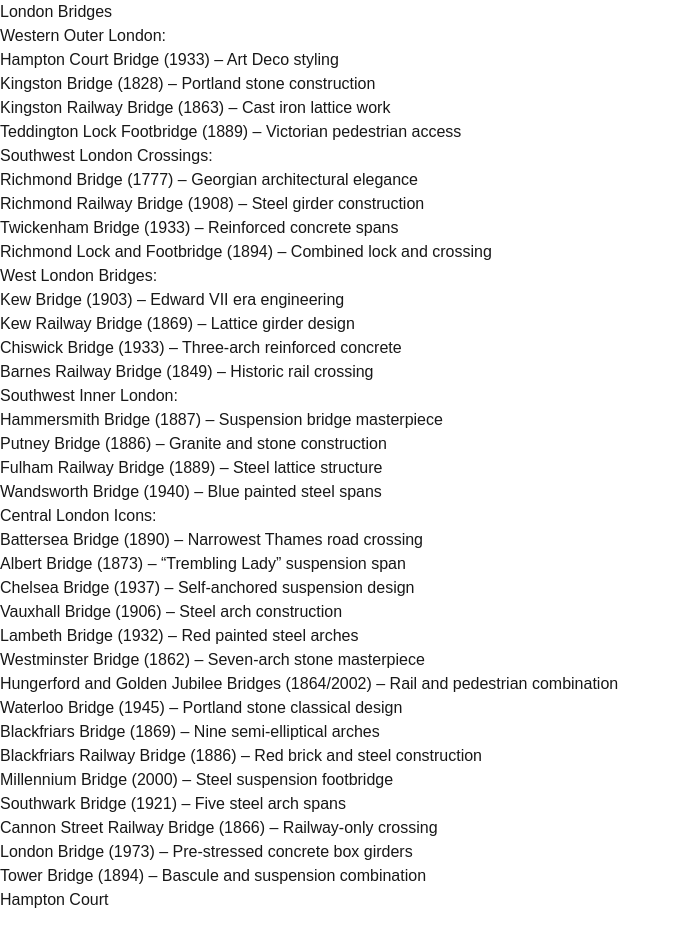
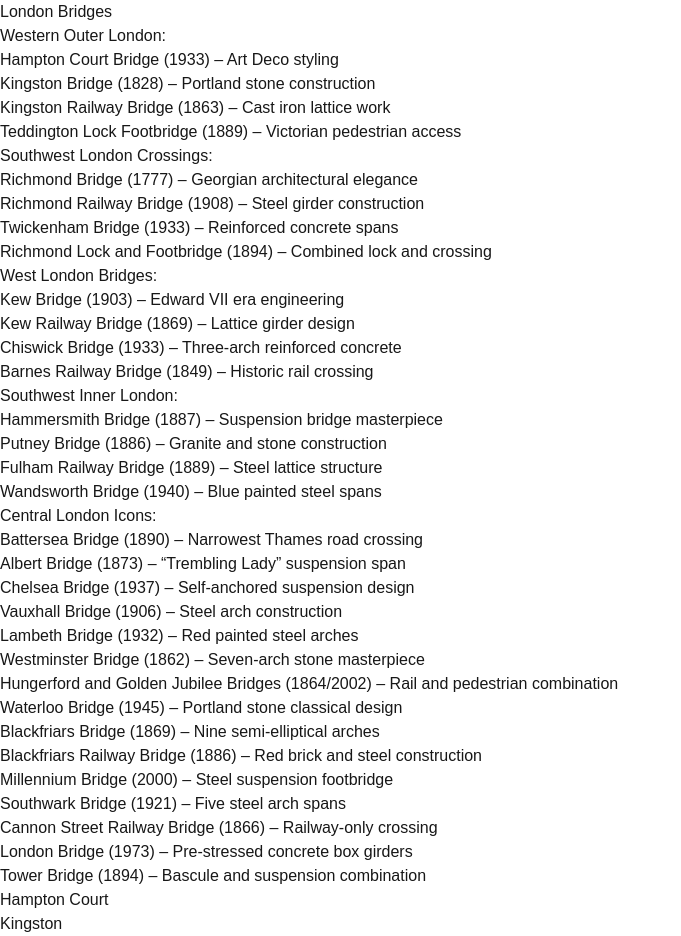
Before and after one commit to mtang34705/bridges, a Next.js app: page / in a window 1280 px wide. Shown: the whole page, without its empty margins (0-681 px from the left). Before the commit the page ends 912 px from the top, so only its background shows below. Built offline with nearby package versions, Linux system fonts and the light colour scheme.

Commit message:
add div for kingston

```diff
--- a/app/page.tsx
+++ b/app/page.tsx
@@ -6,7 +6,7 @@
       <h1>London Bridges</h1>
       <ul>Western Outer London:
         <li><a href="#HamptonCourt">Hampton Court Bridge (1933)</a> – Art Deco styling</li>
-        <li>Kingston Bridge (1828) – Portland stone construction</li>
+        <li><a href="#Kingston">Kingston Bridge</a> (1828) – Portland stone construction</li>
         <li>Kingston Railway Bridge (1863) – Cast iron lattice work</li>
         <li>Teddington Lock Footbridge (1889) – Victorian pedestrian access</li>
       </ul>
@@ -48,6 +48,9 @@
       <div id="HamptonCourt">
         <h2>Hampton Court</h2>
       </div>
+      <div id="Kingston">
+        <h2>Kingston</h2>
+      </div>
     </div>
 
   );
```
